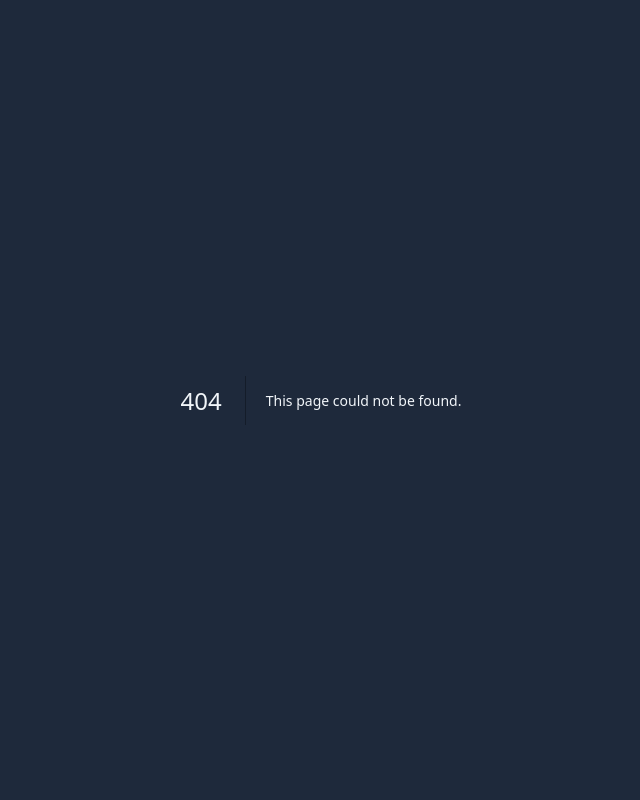
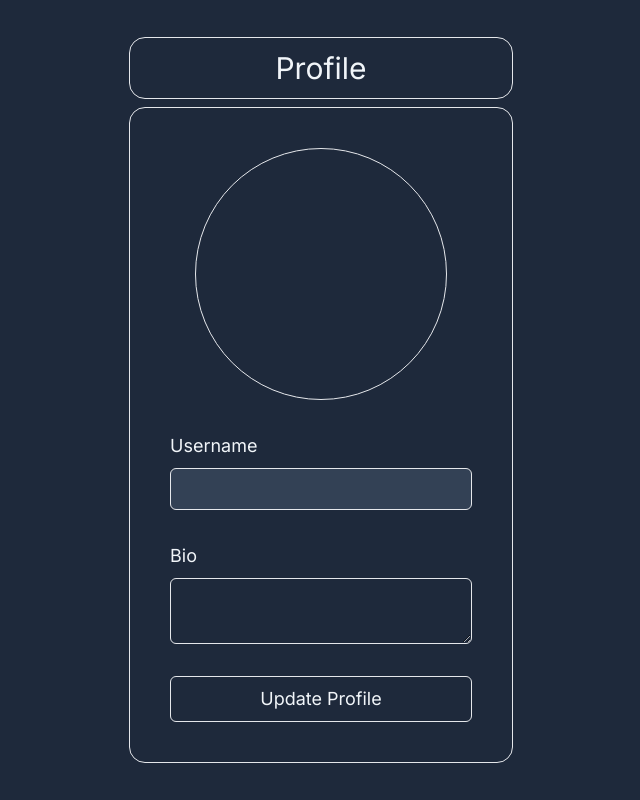
Before and after one commit to rekredhead/Chat-App, a Next.js app in the folder client/: page /profile in a window 1280 px wide. Before the commit this address had no page. Shown: the whole page, without its empty margins (319-959 px from the left). Built offline with nearby package versions, Linux system fonts and the light colour scheme; no server answers.

Commit message:
Created personal profile page. Failed to get profile data from API due to undefined userID session cookie

```diff
--- /dev/null
+++ b/client/src/app/profile/[username]/page.tsx
@@ -0,0 +1,5 @@
+// DOMAIN/profile/username - someone's profile - immutable - viewer mode
+
+export default function Page({ params }: { params: { username: string } }) {
+   return <div>My Post: {params.username}</div>
+}
--- /dev/null
+++ b/client/src/app/profile/page.tsx
@@ -0,0 +1,85 @@
+// DOMAIN/profile - my profile - mutable - editor mode
+'use client';
+import { useState, useEffect, useRef } from "react";
+
+export default function Profile() {
+   const fileInputRef = useRef<HTMLInputElement>(null);
+   const [profileData, setProfileData] = useState({ username: '', bio: '' });
+   const SERVER_DOMAIN = process.env.SERVER_DOMAIN;
+
+   useEffect(() => {
+      fetch(`${SERVER_DOMAIN}/profiles/me`)
+         .then((response) => response.json())
+         .then((data) => setProfileData(data))
+         .catch((error) => {
+            //alert("Something went wrong when fetching your profile data");
+            //console.error(error);
+         });
+   }, []);
+
+   const handleProfilePicClick = () => fileInputRef.current?.click();
+   const handleFileChange = (e: React.ChangeEvent<HTMLInputElement>) => {
+      const selectedFiles = e.target.files;
+      if (!selectedFiles?.length) {
+         alert("Please select a file");
+         return;
+      }
+
+      const selectedFile = selectedFiles[0];
+
+      // Send file to API
+   }
+
+   const updateProfile = async (data: FormData) => {
+      const bio = data.get('bio')?.valueOf().toString().trim();
+
+      const response = await fetch(`${SERVER_DOMAIN}/profiles/update`, {
+         method: 'PUT',
+         headers: {
+            'Content-Type': 'application/json'
+         },
+         body: JSON.stringify({ bio })
+      });
+
+      alert(response.ok ?
+         "Your profile has been updated!" :
+         "Something went wrong when updating your profile"
+      );
+   }
+
+   return (
+      <div className="flex flex-col gap-2">
+         <h1 className="text-center border rounded-2xl text-3xl p-3">Profile</h1>
+         <form action={updateProfile} className="flex flex-col border rounded-2xl gap-8 p-10 w-96">
+            <div className="flex justify-center">
+               <div
+                  onClick={handleProfilePicClick}
+                  className="border aspect-square w-5/6 rounded-full cursor-pointer"
+                  title="Profile Picture"
+               >
+                  {/* Image here */}
+               </div>
+               <input
+                  ref={fileInputRef}
+                  type="file"
+                  accept=".jpg, .jpeg, .png"
+                  onChange={handleFileChange}
+                  hidden
+               />
+            </div>
+            <div className="flex flex-col gap-2">
+               <label className="text-lg" htmlFor="username">Username</label>
+               <input disabled className="bg-slate-700 border p-2 text-base rounded-md" name="username" type="text" defaultValue={profileData.username} />
+            </div>
+            <div className="flex flex-col gap-2">
+               <label className="text-lg" htmlFor="bio">Bio</label>
+               <textarea className="bg-transparent border p-2 text-base rounded-md" id="bio" name="bio" defaultValue={profileData.bio} maxLength={200} />
+            </div>
+            <button
+               className="border py-2 text-lg rounded-md hover:bg-slate-100 hover:text-slate-800 transition"
+               type="submit"
+            >Update Profile</button>
+         </form>
+      </div>
+   );
+}
```
